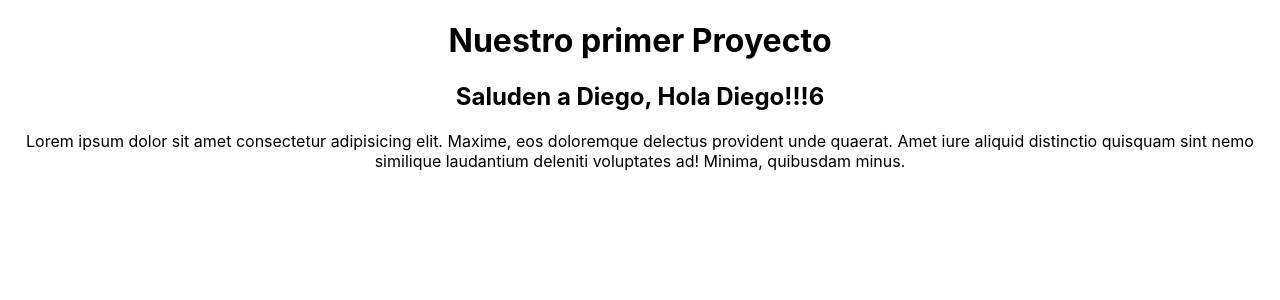
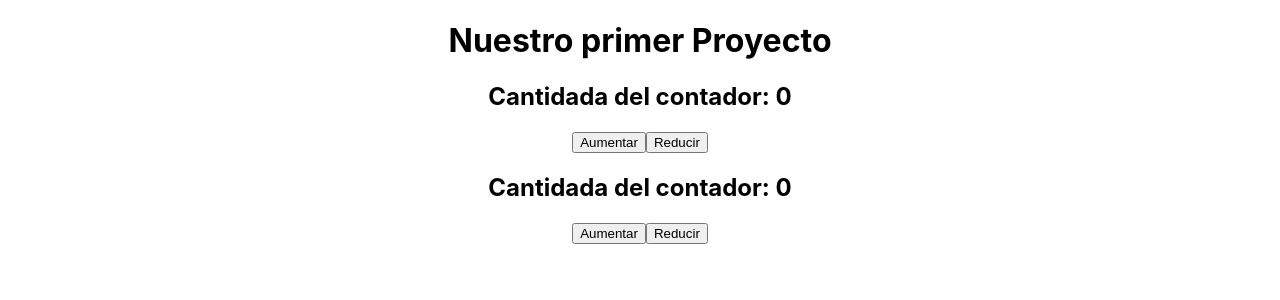
Before and after one commit to Diegolopez-Ing/React-Firebase, a React (Create React App) app in the folder primerproyecto/: page / in a window 1280 px wide. Shown: the top 300 px of the page. Built offline with nearby package versions, Linux system fonts and the light colour scheme.

Commit message:
UseState

```diff
--- a/primerproyecto/src/App.jsx
+++ b/primerproyecto/src/App.jsx
@@ -1,11 +1,17 @@
+import { useState } from 'react';
 import './App.css';
-import Hola from './components/Hola'
+// import Hola from './components/Hola'
+import Contador from './components/contador'
 
 function App() {
+
+
   return (
     <div className="App">
       <h1>Nuestro primer Proyecto</h1>
-      <Hola></Hola>
+      {/* <Hola></Hola> */}
+      <Contador></Contador>
+      <Contador></Contador>
     </div>
   );
 }
--- /dev/null
+++ b/primerproyecto/src/components/contador.jsx
@@ -0,0 +1,23 @@
+import React,{Fragment,useState} from 'react';
+
+const Contador=()=>{
+    const [numero,setNumero]=useState(0)
+    const Aumentar=()=>{
+        setNumero(numero+1)
+    }
+    const Reducir=()=>{
+        setNumero(numero-1)
+    }
+
+
+
+    return(
+        <Fragment>
+            <h2>Cantidada del contador: {numero}</h2>
+            <button onClick={Aumentar}>Aumentar</button>
+            <button onClick={Reducir}>Reducir</button>
+        </Fragment>
+    )
+}
+
+export default Contador
```
